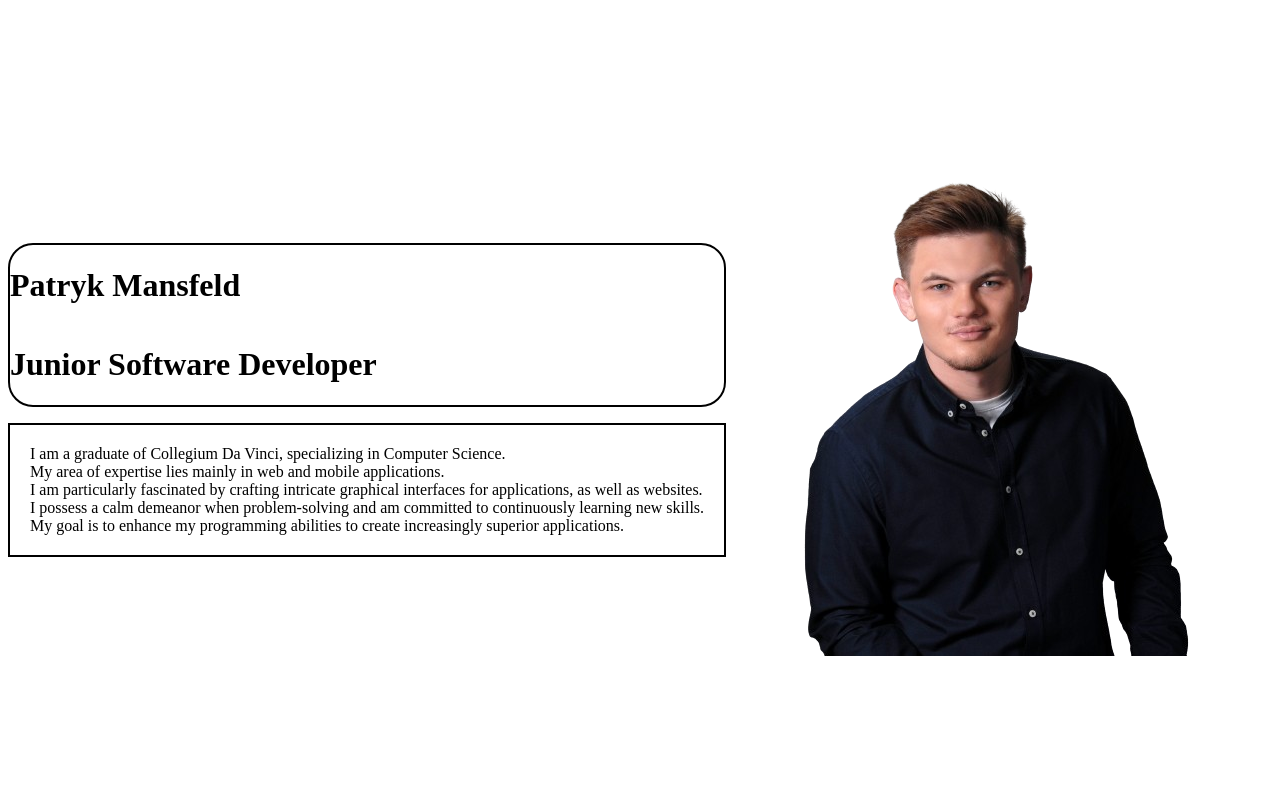
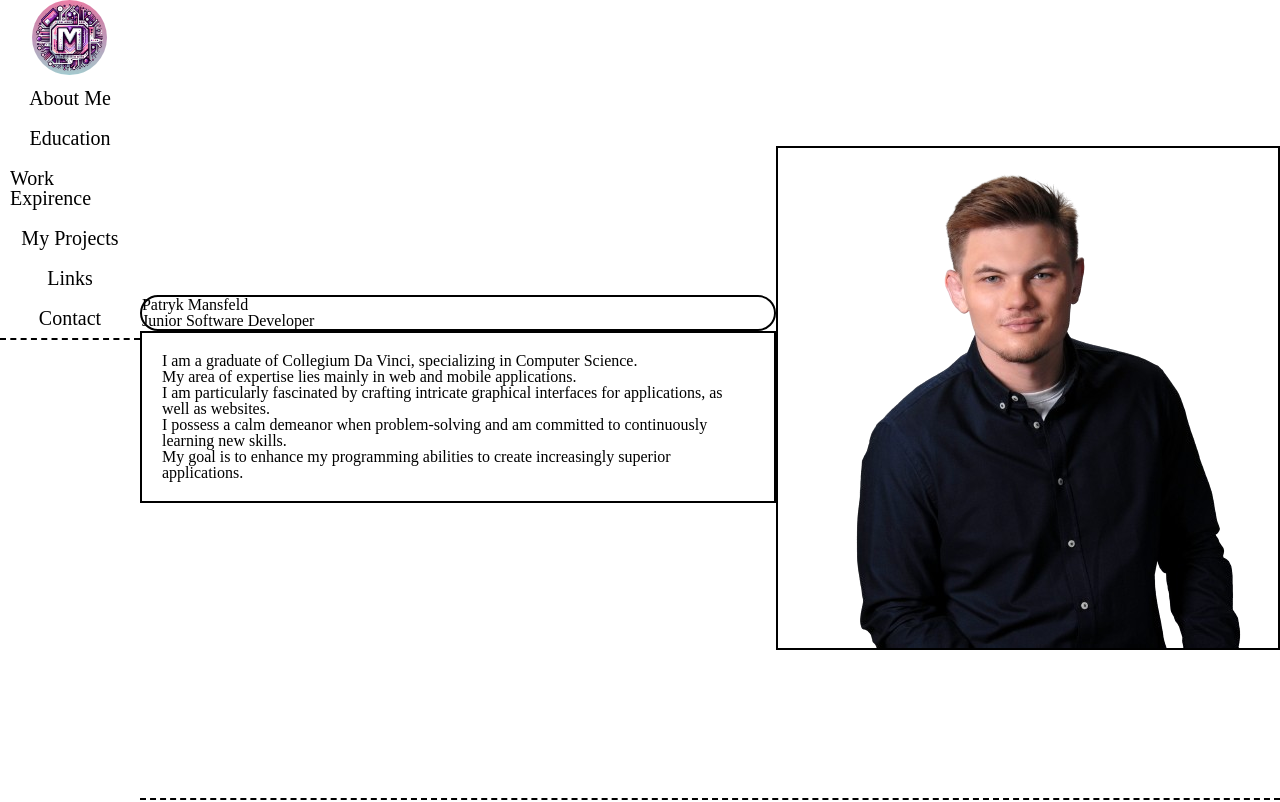
Before and after one commit to PatrykMansfeld/PM_Portfolio_Website, a React (Vite) app in the folder Portfolio_Frontend/: page / in a window 1280 px wide. Shown: the top 802 px of the page. Built offline with nearby package versions, Linux system fonts and the light colour scheme.

Commit message:
Added Reset.scss

```diff
--- a/Portfolio_Frontend/src/Components/AboutMe/AboutMe.jsx
+++ b/Portfolio_Frontend/src/Components/AboutMe/AboutMe.jsx
@@ -25,7 +25,7 @@
         </p>
       </div>
       <div className="AboutMeRight">
-        <img src="src\assets\ProfilePicture.png" alt="123" />
+        <img className="AboutMePicture" src="src\assets\ProfilePicture.png" alt="123" />
       </div>
     </div>
   );
--- a/Portfolio_Frontend/src/Components/Main.jsx
+++ b/Portfolio_Frontend/src/Components/Main.jsx
@@ -1,21 +1,21 @@
-import React from "react";
+// import React from "react";
 import Navigation from "./Navigation/Navigation";
 import AboutMe from "./AboutMe/AboutMe";
-import Education from "./Education/Education";
-import Projects from "./Projects/Projects";
-import Expirience from "./WorkExpirience/Expirience";
+// import Education from "./Education/Education";
+// import Projects from "./Projects/Projects";
+// import Expirience from "./WorkExpirience/Expirience";
 
 export default function Main() {
   return (
     <div className="general_layout">
       <div>
-        {/* <Navigation /> */}
+        <Navigation />
       </div>
       <div>
         <AboutMe />
-        <Education />
+        {/* <Education />
         <Expirience />
-        <Projects />
+        <Projects /> */}
       </div>
     </div>
   );
--- a/Portfolio_Frontend/src/Styles/Components/AboutMeStyles/_AboutMe.scss
+++ b/Portfolio_Frontend/src/Styles/Components/AboutMeStyles/_AboutMe.scss
@@ -22,3 +22,7 @@
   border: 2px solid black;
   padding: 20px;
 }
+
+.AboutMePicture {
+  border: 2px solid black;
+}
--- a/Portfolio_Frontend/src/Styles/_all.scss
+++ b/Portfolio_Frontend/src/Styles/_all.scss
@@ -1,5 +1,6 @@
 @import "./Components/Main";
 @import "./Variables/Main";
+@import "./reset";
 
 .general_layout {
     display: flex;
--- /dev/null
+++ b/Portfolio_Frontend/src/Styles/_reset.scss
@@ -0,0 +1,45 @@
+*, *:before, *:after{
+    box-sizing: border-box;
+  }
+
+  html, body, div, span, object, iframe, figure, h1, h2, h3, h4, h5, h6, p, blockquote, pre, a, code, em, img, small, strike, strong, sub, sup, tt, b, u, i, ol, ul, li, fieldset, form, label, table, caption, tbody, tfoot, thead, tr, th, td, main, canvas, embed, footer, header, nav, section, video{
+    margin: 0;
+    padding: 0;
+    border: 0;
+    font-size: 100%;
+    font: inherit;
+    vertical-align: baseline;
+    text-rendering: optimizeLegibility;
+    -webkit-font-smoothing: antialiased;
+    text-size-adjust: none;
+  }
+
+  footer, header, nav, section, main{
+    display: block;
+  }
+
+  body{
+    line-height: 1;
+  }
+
+  ol, ul{
+    list-style: none;
+  }
+
+  blockquote, q{
+    quotes: none;
+  }
+
+  blockquote:before, blockquote:after, q:before, q:after{
+    content: '';
+    content: none;
+  }
+
+  table{
+    border-collapse: collapse;
+    border-spacing: 0;
+  }
+
+  input{
+    border-radius: 0;
+  }
```
